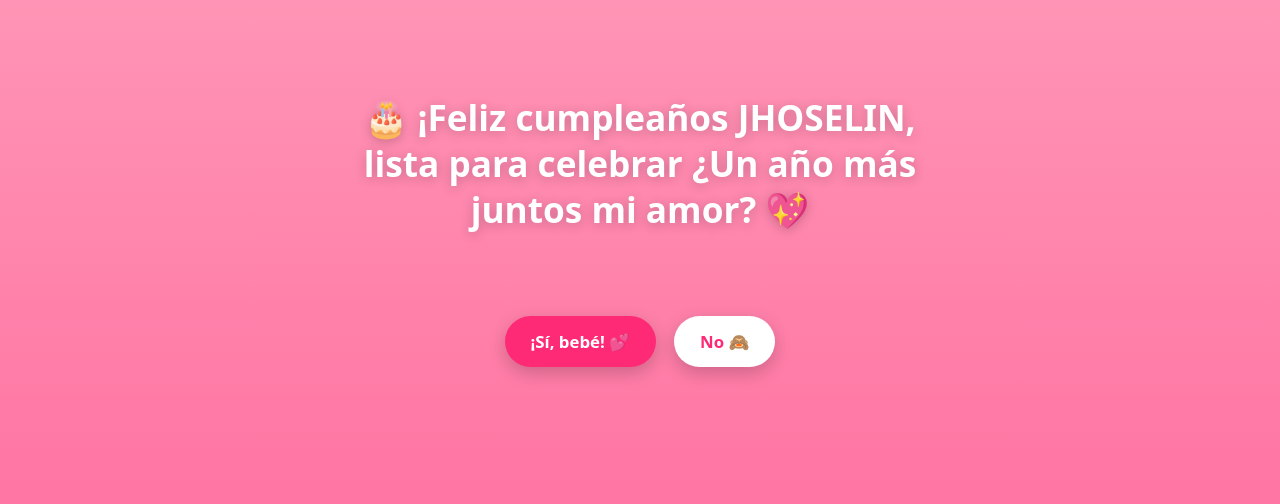
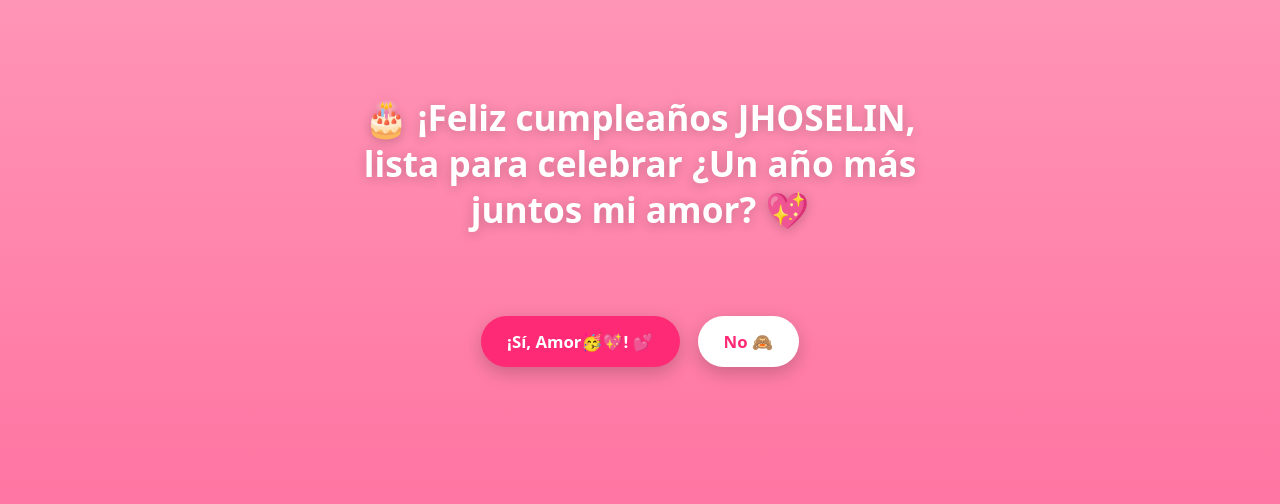
Before and after one commit to ronalpardo764-spec/feliz_cunplea-os_amor, a plain HTML site: page index.html in a window 1280 px wide. Shown: the part 144-648 px from the top of the page. Drawn offline with Linux system fonts and the light colour scheme.

Commit message:
Update index.html

```diff
--- a/index.html
+++ b/index.html
@@ -275,7 +275,7 @@
   <section id="pantalla-inicio">
     <h1>🎂 ¡Feliz cumpleaños JHOSELIN, lista para celebrar ¿Un año más juntos mi amor? 💖</h1>
     <div class="zona-botones">
-      <button id="btn-si">¡Sí, bebé! 💕</button>
+      <button id="btn-si">¡Sí, Amor🥳💖! 💕</button>
       <button id="btn-no">No 🙈</button>
     </div>
   </section>
```
